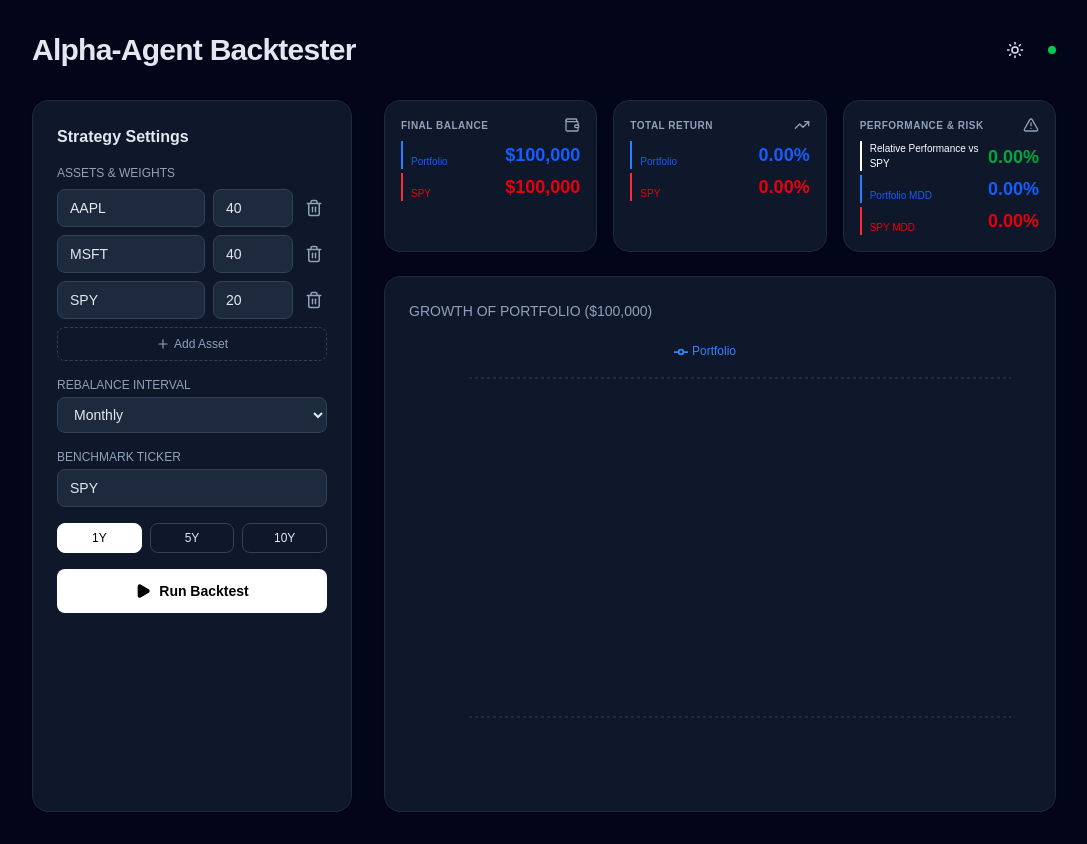
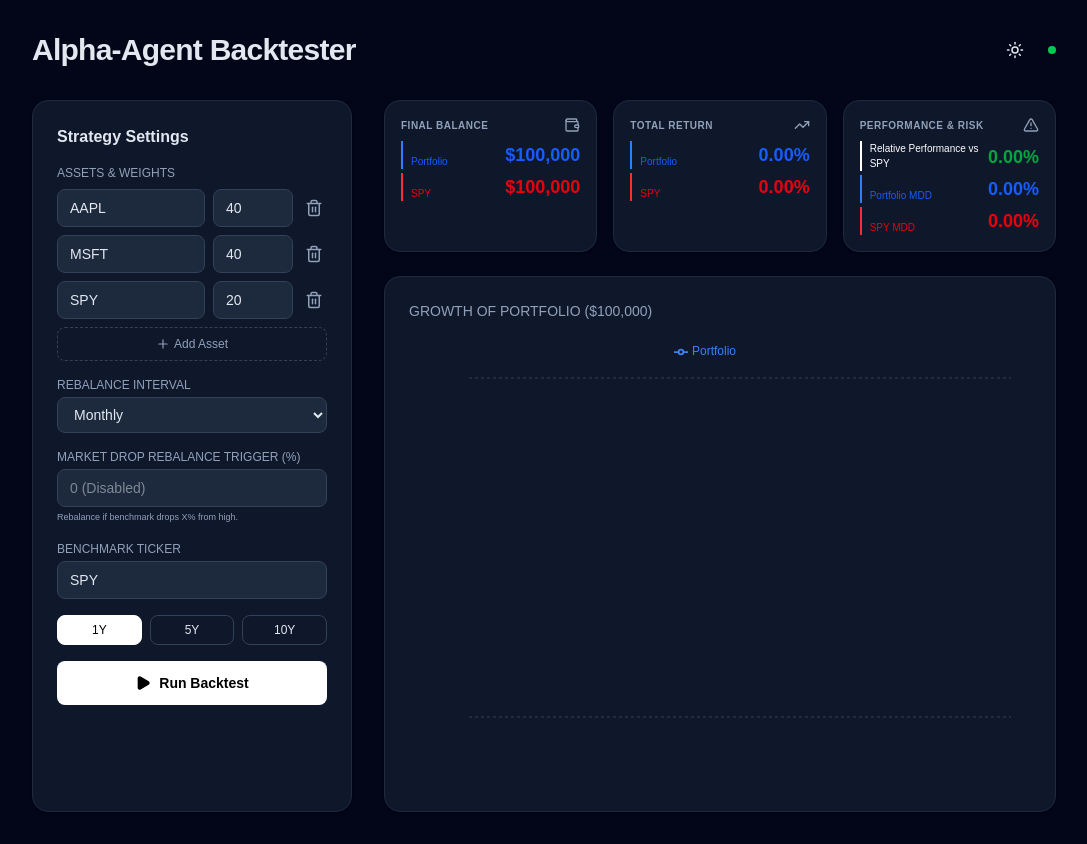
Before and after one commit to DeanYoon/alpha-agent-sandbox, a Next.js app: page / in a window 1280 px wide. Shown: the whole page, without its empty margins (96-1183 px from the left). Built offline with nearby package versions, Linux system fonts and the light colour scheme.

Commit message:
feat: add Market Drop Rebalance Trigger functionality

```diff
--- a/src/app/page.tsx
+++ b/src/app/page.tsx
@@ -47,6 +47,7 @@ export default function BacktestPage() {
   const [darkMode, setDarkMode] = useState(true);
 
   const [rebalanceInterval, setRebalanceInterval] = useState<'none' | 'monthly' | 'quarterly' | 'yearly'>('monthly');
+  const [rebalanceTriggerPercent, setRebalanceTriggerPercent] = useState<number>(0);
 
   const initialSummary = {
     finalBalance: 100000,
@@ -144,6 +145,7 @@ export default function BacktestPage() {
           tickers: tickerList,
           allocations: weightList,
           rebalanceInterval: rebalanceInterval,
+          rebalanceTriggerPercent: rebalanceTriggerPercent > 0 ? rebalanceTriggerPercent : undefined,
           seedMoney: 100000,
           benchmarkTicker,
           period: apiPeriod
@@ -236,6 +238,21 @@ export default function BacktestPage() {
                   <option value="quarterly">Quarterly</option>
                   <option value="yearly">Yearly</option>
                 </select>
+              </div>
+
+              <div>
+                <label className="mb-1 block text-[10px] md:text-xs font-medium uppercase text-slate-500 dark:text-slate-400">Market Drop Rebalance Trigger (%)</label>
+                <input
+                  type="number"
+                  min="0"
+                  max="50"
+                  step="0.5"
+                  className="w-full rounded-lg border border-slate-200 bg-white px-3 py-2 text-sm focus:outline-none focus:ring-2 focus:ring-black dark:border-slate-700 dark:bg-slate-800 dark:focus:ring-blue-500"
+                  value={rebalanceTriggerPercent || ''}
+                  placeholder="0 (Disabled)"
+                  onChange={(e) => setRebalanceTriggerPercent(parseFloat(e.target.value) || 0)}
+                />
+                <p className="mt-1 text-[9px] text-slate-400">Rebalance if benchmark drops X% from high.</p>
               </div>
 
               <div>
--- a/src/lib/backtest-engine.ts
+++ b/src/lib/backtest-engine.ts
@@ -12,7 +12,7 @@ import { BacktestRequest, BacktestResult, PriceData } from '@/types/backtest';
  */
 
 export async function runBacktestSimulation(config: BacktestRequest): Promise<BacktestResult> {
-  const { tickers, allocations, rebalanceInterval, seedMoney, benchmarkTicker, period } = config;
+  const { tickers, allocations, rebalanceInterval, rebalanceTriggerPercent, seedMoney, benchmarkTicker, period } = config;
 
   // Placeholder: In a real app, you'd call an external API or your internal price service.
   // For this sandbox, let's simulate fetching data.
@@ -46,6 +46,9 @@ export async function runBacktestSimulation(config: BacktestRequest): Promise<Ba
   let maxBenchmarkBalance = seedMoney;
   let benchmarkMaxDrawdown = 0;
 
+  // Market Drop Tracker for Benchmark
+  let benchmarkHigh = seedMoney;
+
   for (let d = 0; d < dates.length; d++) {
     const date = dates[d];
     let totalValue = 0;
@@ -71,11 +74,18 @@ export async function runBacktestSimulation(config: BacktestRequest): Promise<Ba
     const currentDrawdown = (maxBalance - totalValue) / maxBalance;
     if (currentDrawdown > maxDrawdown) maxDrawdown = currentDrawdown;
 
-    // Benchmark Drawdown Calculation
+    // Benchmark Drawdown Calculation & Market High Tracker
+    let marketDrawdownPercent = 0;
     if (benchmarkTicker && dayEntry.benchmarkBalance) {
       if (dayEntry.benchmarkBalance > maxBenchmarkBalance) maxBenchmarkBalance = dayEntry.benchmarkBalance;
       const currentBenchmarkDrawdown = (maxBenchmarkBalance - dayEntry.benchmarkBalance) / maxBenchmarkBalance;
       if (currentBenchmarkDrawdown > benchmarkMaxDrawdown) benchmarkMaxDrawdown = currentBenchmarkDrawdown;
+
+      // Track benchmark high for rebalance trigger
+      if (dayEntry.benchmarkBalance > benchmarkHigh) {
+        benchmarkHigh = dayEntry.benchmarkBalance;
+      }
+      marketDrawdownPercent = ((benchmarkHigh - dayEntry.benchmarkBalance) / benchmarkHigh) * 100;
     }
 
     // Rebalancing logic
@@ -85,6 +95,7 @@ export async function runBacktestSimulation(config: BacktestRequest): Promise<Ba
       const nextDate = new Date(nextDateStr);
       let shouldRebalance = false;
 
+      // 1. Time-based rebalancing
       if (rebalanceInterval === 'monthly') {
         shouldRebalance = nextDate.getMonth() !== currentDate.getMonth();
       } else if (rebalanceInterval === 'yearly') {
@@ -93,6 +104,11 @@ export async function runBacktestSimulation(config: BacktestRequest): Promise<Ba
         const currentQuarter = Math.floor(currentDate.getMonth() / 3);
         const nextQuarter = Math.floor(nextDate.getMonth() / 3);
         shouldRebalance = currentQuarter !== nextQuarter;
+      }
+
+      // 2. Condition-based rebalancing: Market Drop Trigger
+      if (rebalanceTriggerPercent && marketDrawdownPercent >= rebalanceTriggerPercent) {
+        shouldRebalance = true;
       }
 
       if (shouldRebalance) {
--- a/src/types/backtest.ts
+++ b/src/types/backtest.ts
@@ -4,6 +4,7 @@ export interface BacktestRequest {
   startDate: string;
   endDate: string;
   rebalanceInterval: 'monthly' | 'quarterly' | 'yearly' | 'none';
+  rebalanceTriggerPercent?: number; // Market Drop Trigger (%)
   seedMoney: number;
   benchmarkTicker?: string;
   period?: string;
```
